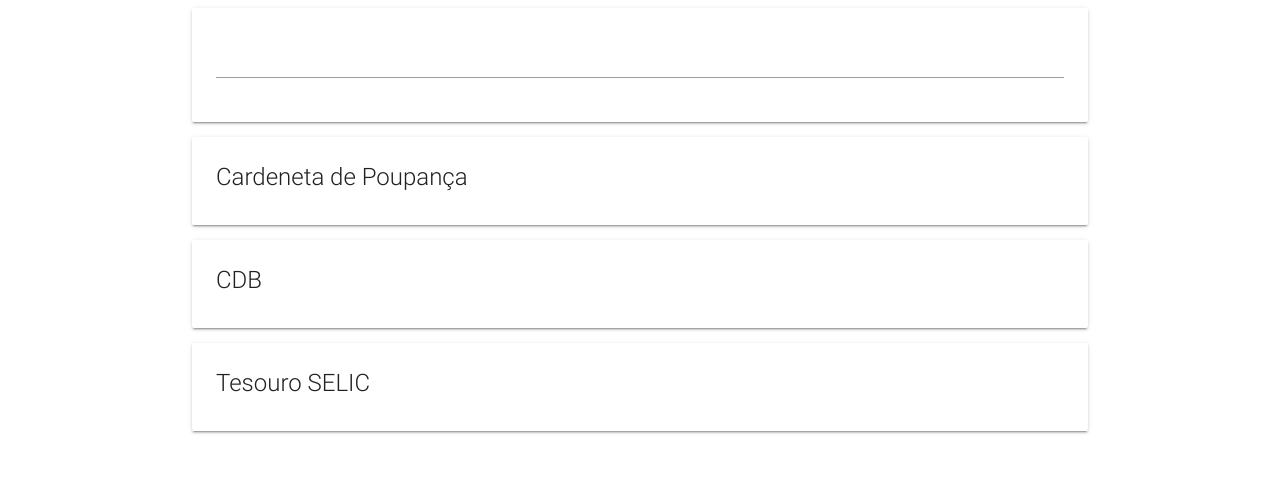
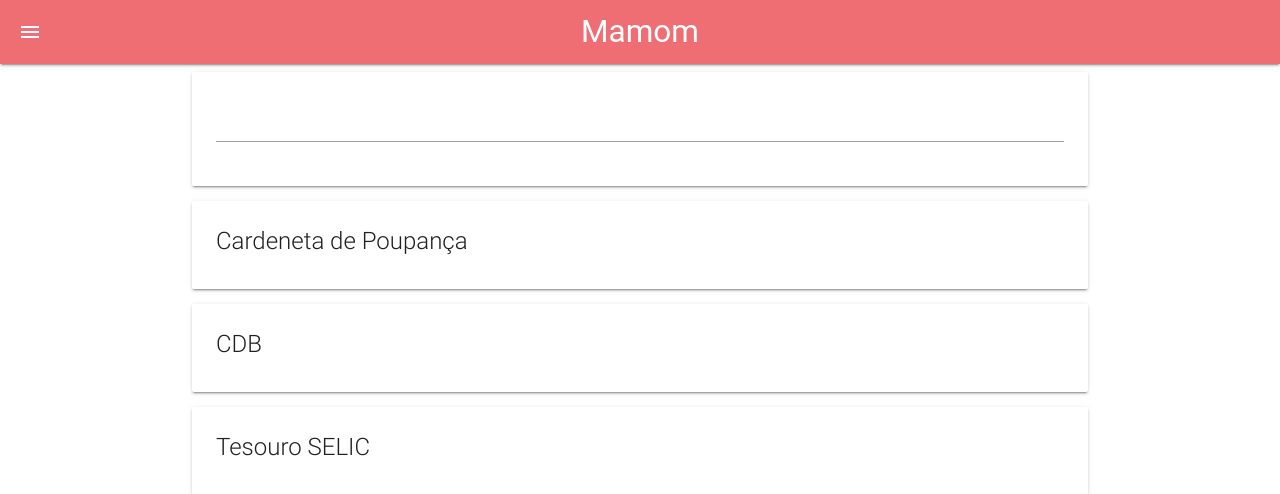
Before and after one commit to eduardosvieira/mamom, a Flask app: page /mamom/simulations/ in a window 1280 px wide. Shown: the top 494 px of the page. Run offline with Flask 2, Linux system fonts and the light colour scheme; some libraries are stand-ins or nearby versions; some web fonts are replaced.

Commit message:
adding menu

```diff
--- a/mamom/templates/simulations/simulations.html
+++ b/mamom/templates/simulations/simulations.html
@@ -23,6 +23,20 @@
   <title>Mamom</title>
 </head>
 <body>
+  <!-- menu de navegação -->
+  <nav class="nav-extended">
+    <div class="nav-wrapper">
+      <a href="/mamom/" class="brand-logo center">Mamom</a>
+
+        <ul id="slide-out" class="side-nav">
+          <li><a href="/mamom/users/">Editar perfil</a></li>
+          <li><a id="btnDeleteUser">Excluir conta</a></li>
+          <li><a href="/mamom/logout/">Sair</a></li>
+        </ul>
+        <a data-activates="slide-out" class="button-collapse show-on-large"><i class="material-icons">menu</i></a>
+    </div>
+  </nav>
+
   <div class="container">
     <div class="card">
       <div class="card-content">
```
